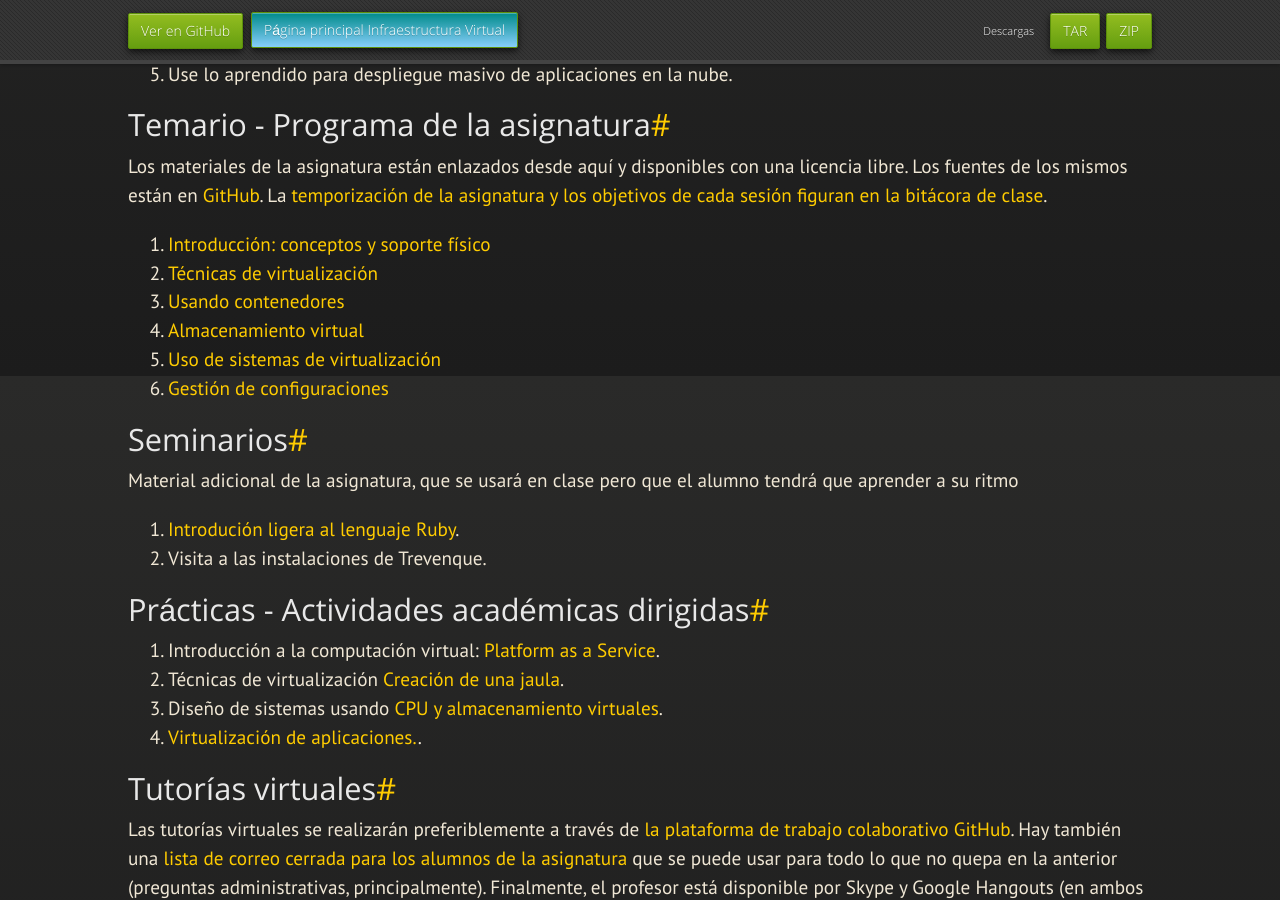
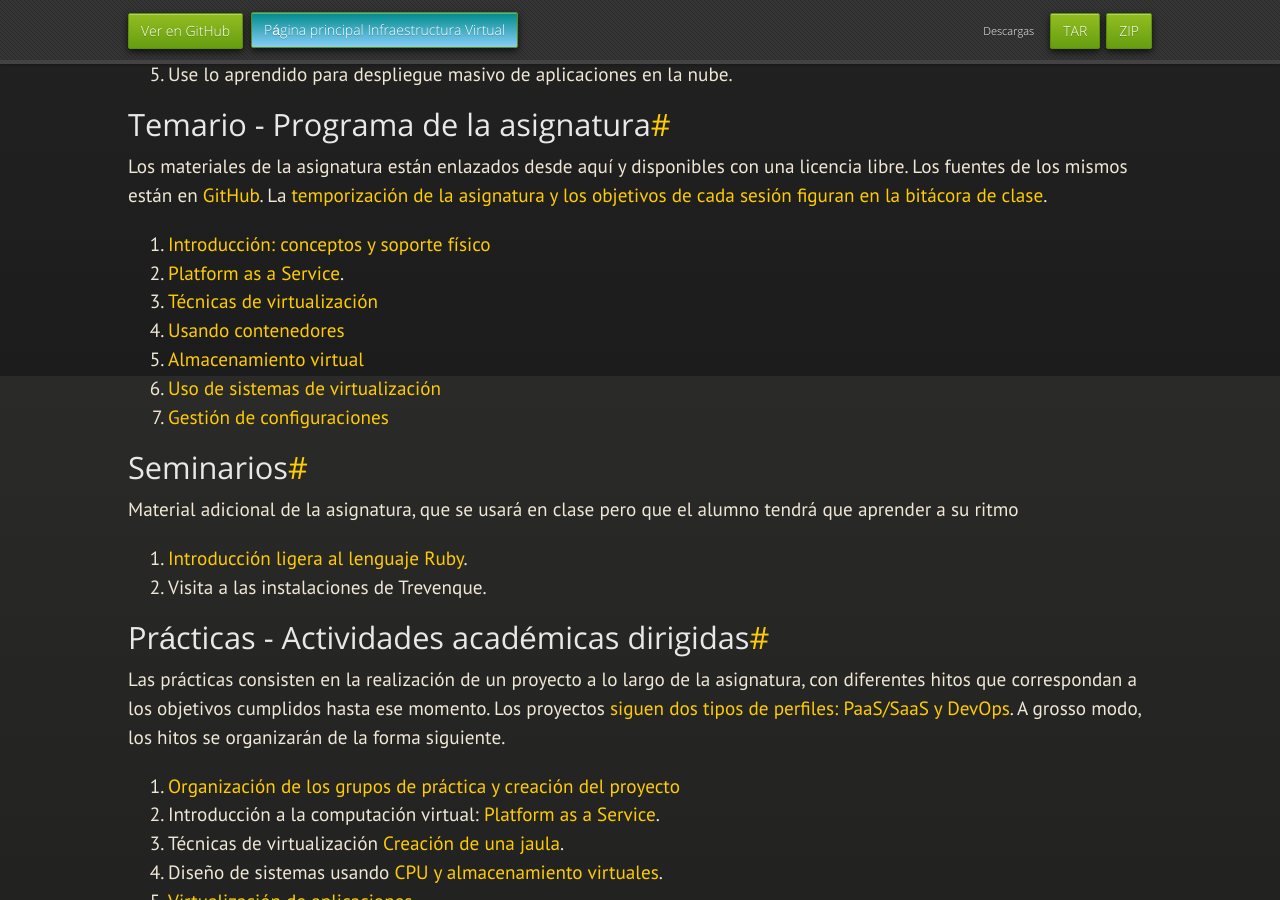
Before and after one commit to JJ/IV, a Jekyll site: the page built from index.md, in a window 1280 px wide and 900 px high, scrolled down 524 px. Built offline with Jekyll 4.4.1, drawn with Linux system fonts in a browser that asks for light colours; nearby versions of some CDN libraries; some web fonts are replaced.

Commit message:
Sync README.md de master a gh-pages

```diff
--- a/index.md
+++ b/index.md
@@ -33,6 +33,7 @@ disponibles con una licencia libre. Los fuentes de los mismos están en
 [temporización de la asignatura y los objetivos de cada sesión figuran en la bitácora de clase](https://github.com/JJ/GII-2014/blob/master/sesiones/README).
 
 1. [Introducción: conceptos y soporte físico](documentos/temas/Intro_concepto_y_soporte_fisico)
+2. [Platform as a Service](documentos/temas/PaaS).
 2. [Técnicas de virtualización](documentos/temas/Tecnicas_de_virtualizacion)
 3. [Usando contenedores](documentos/temas/Contenedores)
 4. [Almacenamiento virtual](documentos/temas/Almacenamiento)
@@ -45,14 +46,17 @@ Seminarios
 Material adicional de la asignatura, que se usará en clase pero que el
 alumno tendrá que aprender a su ritmo
 
-1. [Introdución ligera al lenguaje Ruby](documentos/seminarios/ruby).
+1. [Introducción ligera al lenguaje Ruby](documentos/seminarios/ruby).
 2. Visita a las instalaciones de Trevenque.
 
 
 Prácticas - Actividades académicas dirigidas
 -------------
 
-1. Introducción a la computación virtual: [Platform as a Service](documentos/practicas/1.PaaS).
+Las prácticas consisten en la realización de un proyecto a lo largo de la asignatura, con diferentes hitos que correspondan a los objetivos cumplidos hasta ese momento. Los proyectos [siguen dos tipos de perfiles: PaaS/SaaS y DevOps](documentos/practicas/README). A grosso modo, los hitos se organizarán de la forma siguiente.
+
+1. [Organización de los grupos de práctica y creación del proyecto](documentos/practicas/1.Infraestructura)
+2. Introducción a la computación virtual: [Platform as a Service](documentos/practicas/1.PaaS).
 2. Técnicas de virtualización [Creación de una jaula](documentos/practicas/2.Jaula).
 3. Diseño de sistemas usando [CPU y almacenamiento virtuales](documentos/practicas/3.MV).
 4. [Virtualización de aplicaciones.](documentos/practicas/4.Aplicaciones).
```
